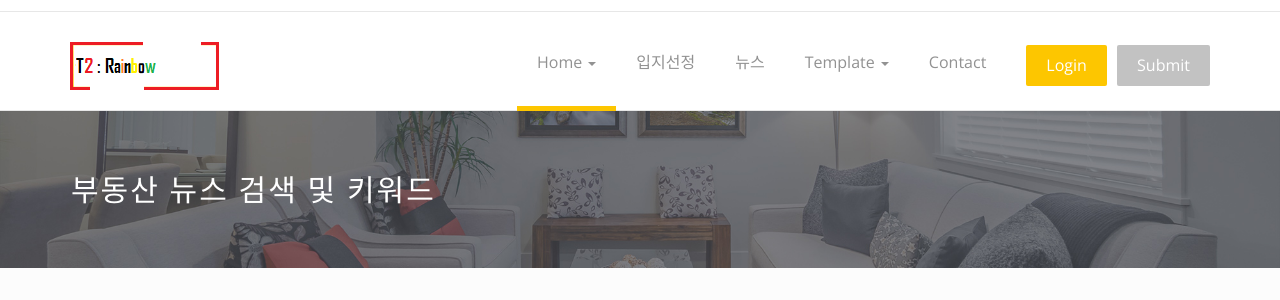
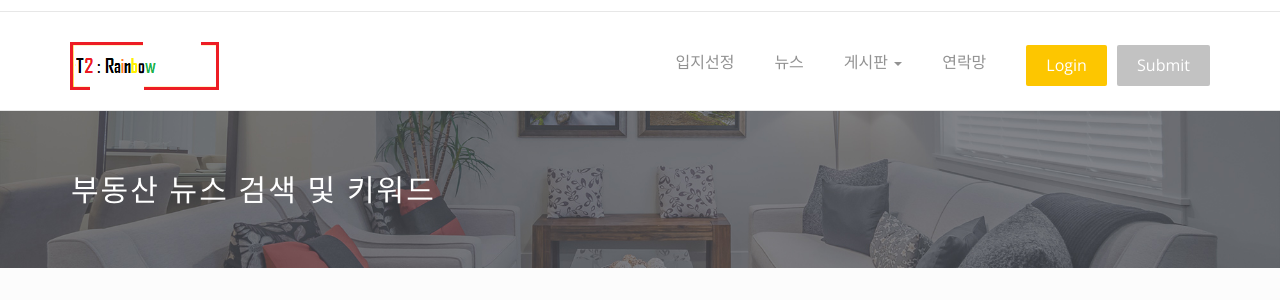
Before and after one commit to unil-kwag/team2_fi_project, a Django app: page /news/ in a window 1280 px wide. Shown: the top 300 px of the page. Run offline with Django 3.2, Linux system fonts and the light colour scheme; some libraries are stand-ins or nearby versions.

Commit message:
뉴스 페이지 레이아웃 3
header 부분 수정

```diff
--- a/Django/pjt1/test1/templates/test1/news.html
+++ b/Django/pjt1/test1/templates/test1/news.html
@@ -74,29 +74,10 @@
                         <button class="navbar-btn nav-button wow fadeInRight" onclick=" window.open('submit-news.html')" data-wow-delay="0.5s">Submit</button>
                     </div>
                     <ul class="main-nav nav navbar-nav navbar-right">
-                        <li class="dropdown ymm-sw " data-wow-delay="0.1s">
-                            <a href="index.html" class="dropdown-toggle active" data-toggle="dropdown" data-hover="dropdown" data-delay="200">Home <b class="caret"></b></a>
-                            <ul class="dropdown-menu navbar-nav">
-                                <li>
-                                    <a href="index-2.html">입지선정</a>
-                                </li>
-                                <li>
-                                    <a href="index-3.html">뉴스</a>
-                                </li>
-                                <li>
-                                    <a href="index-4.html">게시판</a>
-                                </li>
-                                <li>
-                                    <a href="index-5.html">연락망</a>
-                                </li>
-
-                            </ul>
-                        </li>
-
                         <li class="wow fadeInDown" data-wow-delay="0.1s"><a class="" href="/selection/">입지선정</a></li>
                         <li class="wow fadeInDown" data-wow-delay="0.1s"><a class="" href="/news/">뉴스</a></li>
                         <li class="dropdown yamm-fw" data-wow-delay="0.1s">
-                            <a href="#" class="dropdown-toggle" data-toggle="dropdown" data-hover="dropdown" data-delay="200">Template <b class="caret"></b></a>
+                            <a href="#" class="dropdown-toggle" data-toggle="dropdown" data-hover="dropdown" data-delay="200">게시판 <b class="caret"></b></a>
                             <ul class="dropdown-menu">
                                 <li>
                                     <div class="yamm-content">
@@ -173,7 +154,8 @@
                             </ul>
                         </li>
 
-                        <li class="wow fadeInDown" data-wow-delay="0.4s"><a href="contact.html">Contact</a></li>
+                        <li class="wow fadeInDown" data-wow-delay="0.4s"><a href="contact.html">연락망</a></li>
+                    </ul>
                     </ul>
                 </div><!-- /.navbar-collapse -->
             </div><!-- /.container-fluid -->
```
